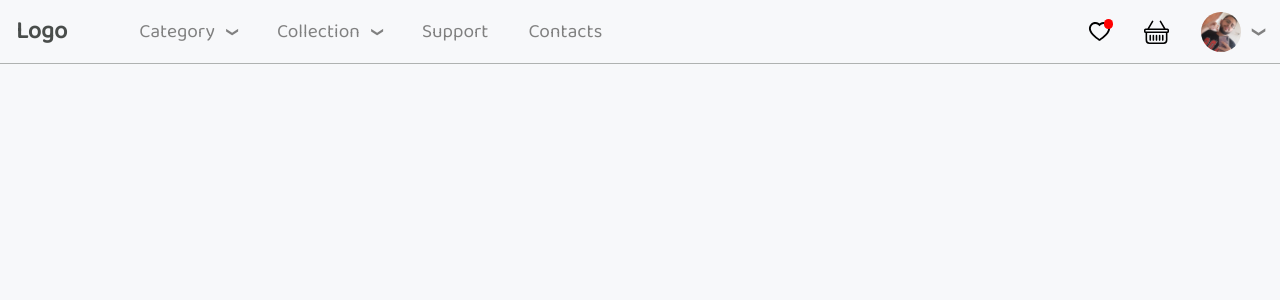
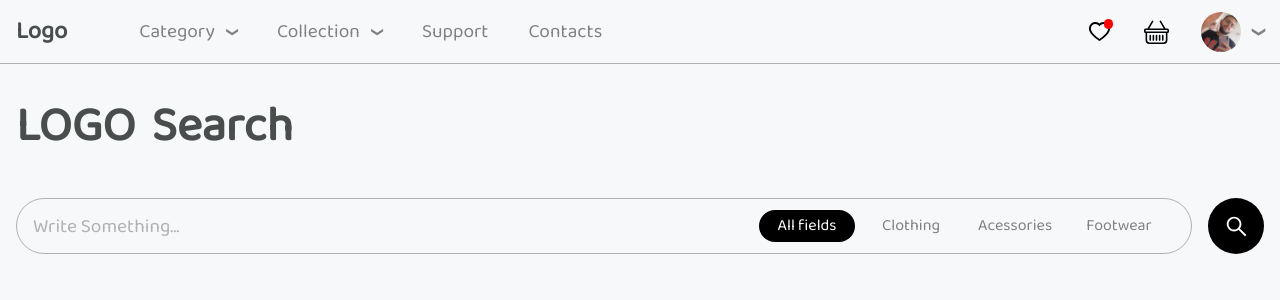
Before and after one commit to MatheusGomesRocha/e-commerce, a React (Create React App) app: page / in a window 1280 px wide. Shown: the top 300 px of the page. Built offline with nearby package versions, Linux system fonts and the light colour scheme; a web font is replaced by a local one.

Commit message:
Criando arquivo animation.css para trabalha com os ids dinâmicos + Fazer Search Area da tela ProductList

```diff
--- /dev/null
+++ b/src/screens/ProductList/animation.css
@@ -0,0 +1,4 @@
+#activeFilter {
+    background-color: var(--black);
+    color: var(--white);
+}
--- a/src/screens/ProductList/index.js
+++ b/src/screens/ProductList/index.js
@@ -1,11 +1,47 @@
-import React from 'react';
+import React, { useState } from 'react';
+
+import { AiOutlineSearch } from 'react-icons/ai';
 
 import styles from './productList.module.scss';
+import './animation.css';
 
 export default function ProductList () {
+    const [searchFilter, setSearchFilter] = useState('all');
+
     return(
         <div className={styles.container}>
+            <div className={styles.logoTitle}>
+                <h1>LOGO</h1>
+                <h1>Search</h1>
+            </div>
 
+            <div className={styles.searchArea}>
+                <div className={styles.inputArea}>
+                    <input placeholder="Write Something..." />
+
+                    <div className={styles.searchFilterArea}>
+                        <div onClick={() => setSearchFilter('all')} id={searchFilter === 'all' ? 'activeFilter' : undefined} className={styles.searchFilterItem}>
+                            <span>All fields</span>
+                        </div>
+
+                        <div onClick={() => setSearchFilter('clothing')} id={searchFilter === 'clothing' ? 'activeFilter' : undefined} className={styles.searchFilterItem}>
+                            <span>Clothing</span>
+                        </div>
+
+                        <div onClick={() => setSearchFilter('acessories')} id={searchFilter === 'acessories' ? 'activeFilter' : undefined} className={styles.searchFilterItem}>
+                            <span>Acessories</span>
+                        </div>
+
+                        <div onClick={() => setSearchFilter('footwear')} id={searchFilter === 'footwear' ? 'activeFilter' : undefined} className={styles.searchFilterItem}>
+                            <span>Footwear</span>
+                        </div>
+                    </div>
+                </div>
+
+                <div className={styles.searchButton}>
+                    <AiOutlineSearch color="#fff" size={25} />
+                </div>
+            </div>
         </div>
     )
 }
--- a/src/screens/ProductList/productList.module.scss
+++ b/src/screens/ProductList/productList.module.scss
@@ -1,3 +1,86 @@
 .container {
+    display: flex;
+    flex-direction: column;
+    margin-top: 3.5rem;
+    padding: 0 1rem;
 
+    .logoTitle {
+        display: flex;
+        align-items: center;
+        margin: 2rem 0;
+
+        h1 {
+            margin-right: 1rem;
+        }
+    }
+
+    .searchArea {
+        display: flex;
+        align-items: center;
+
+        .inputArea {
+            display: flex;
+            align-items: center;
+            flex: 1;
+            border: 1px solid var(--gray-200);
+            height: 3.5rem;
+            padding: 0 1rem;
+            border-radius: 2rem;
+
+            input {
+                background-color: transparent;
+                color: var(--black);
+                flex: 1;
+                border: 0;
+                outline: 0;
+                font-size: 1.2rem;
+
+                &::placeholder {
+                    color: var(--gray-200);
+                }
+
+                &:active {
+                    .inputArea {
+                        background-color: red;
+                    }
+                }
+            }
+
+            .searchFilterArea {
+                display: flex;
+                align-items: center;
+                margin-left: auto;
+
+                .searchFilterItem {
+                    display: flex;
+                    align-items: center;
+                    justify-content: center;
+                    transition: 250ms;
+                    width: 6rem;
+                    height: 2rem;
+                    border-radius: 1rem;
+                    margin-right: .5rem;
+
+                    span {
+                        transition: 250ms;
+                    }
+                }
+            }
+        }
+
+        .searchButton {
+            background-color: var(--black);
+            display: flex;
+            align-items: center;
+            justify-content: center;
+            width: 3.5rem;
+            height: 3.5rem;
+            border-radius: 2rem;
+            margin-left: 1rem;
+
+            &:hover {
+                filter: brightness(0.8);
+            }
+        }
+    }
 }
```
